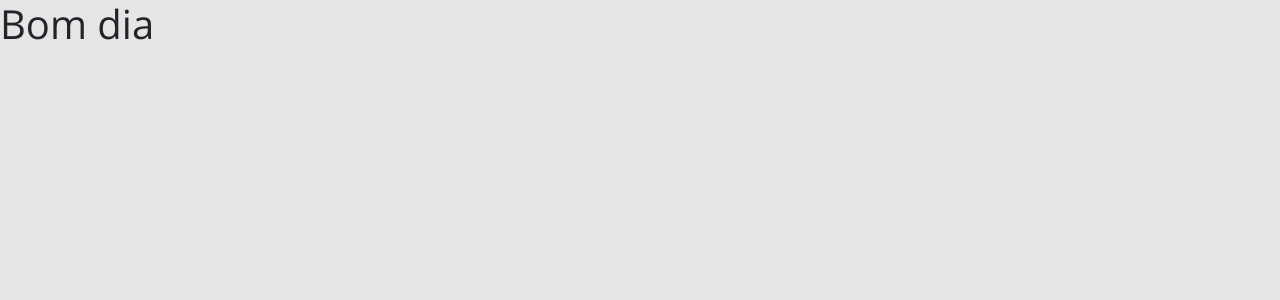
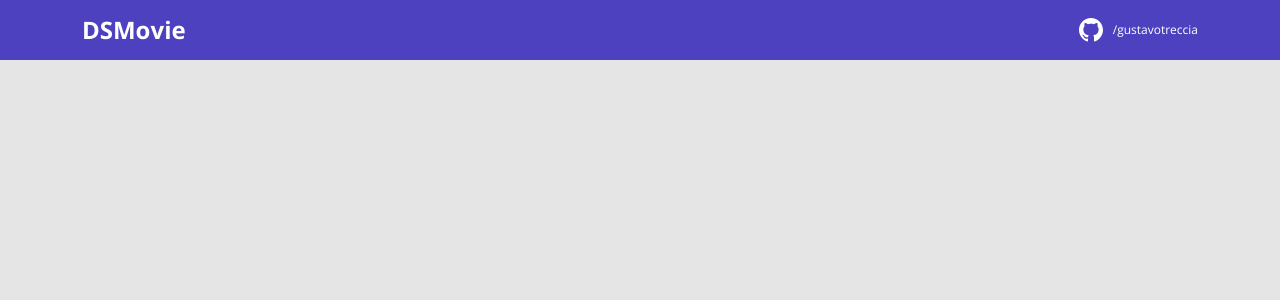
Before and after one commit to GustavoTreccia/SDS6, a React (Create React App) app in the folder frontend/: page / in a window 1280 px wide. Shown: the top 300 px of the page. Built offline with nearby package versions, Linux system fonts and the light colour scheme.

Commit message:
Adicionado NavBar

```diff
--- a/frontend/src/App.tsx
+++ b/frontend/src/App.tsx
@@ -1,9 +1,11 @@
 import React from 'react';
+import NavBar from './components/NavBar';
 import logo from './logo.svg';
+
 
 function App() {
   return (
-    <h1>Bom dia</h1>
+    <NavBar/>
   );
 }
 
--- /dev/null
+++ b/frontend/src/components/NavBar/index.tsx
@@ -0,0 +1,23 @@
+import { ReactComponent as GitHubIcon } from '../../assets/img/github.svg'
+import './styles.css'
+
+function NavBar() {
+
+  return (
+    <header>
+      <nav className="container">
+        <div className="dsmovie-nav-content">
+          <h1>DSMovie</h1>
+          <a href="https://github.com/GustavoTreccia" target='_blank' rel='noreferrer'>
+            <div className='dsmovie-contact-container'>
+              <GitHubIcon />
+              <p className='dsmovie-contact-link'>/gustavotreccia</p>
+            </div>
+          </a>
+        </div>
+      </nav>
+    </header>
+  );
+}
+
+export default NavBar;
--- /dev/null
+++ b/frontend/src/components/NavBar/styles.css
@@ -0,0 +1,29 @@
+header{
+    background-color: var(--color-primary);
+    height: 60px;
+    display: flex;
+    align-items: center;
+}
+
+.dsmovie-nav-content {
+    display: flex;
+    justify-content: space-between;
+    align-items: center;
+    color: #FFF;
+}
+
+.dsmovie-nav-content h1{
+    margin: 0;
+    font-weight: 700;
+    font-size: 24px;
+}
+
+.dsmovie-contact-container {
+    display: flex;
+    align-items: center;
+}
+
+.dsmovie-contact-link{
+    margin: 0 0 0 10px;
+    font-size: 12px;
+}
--- a/frontend/tsconfig.json
+++ b/frontend/tsconfig.json
@@ -1,5 +1,6 @@
 {
   "compilerOptions": {
+    "baseUrl": "./src",
     "target": "es5",
     "lib": [
       "dom",
```
Also changed, not shown: frontend/src/assets/img/github.svg (added).
